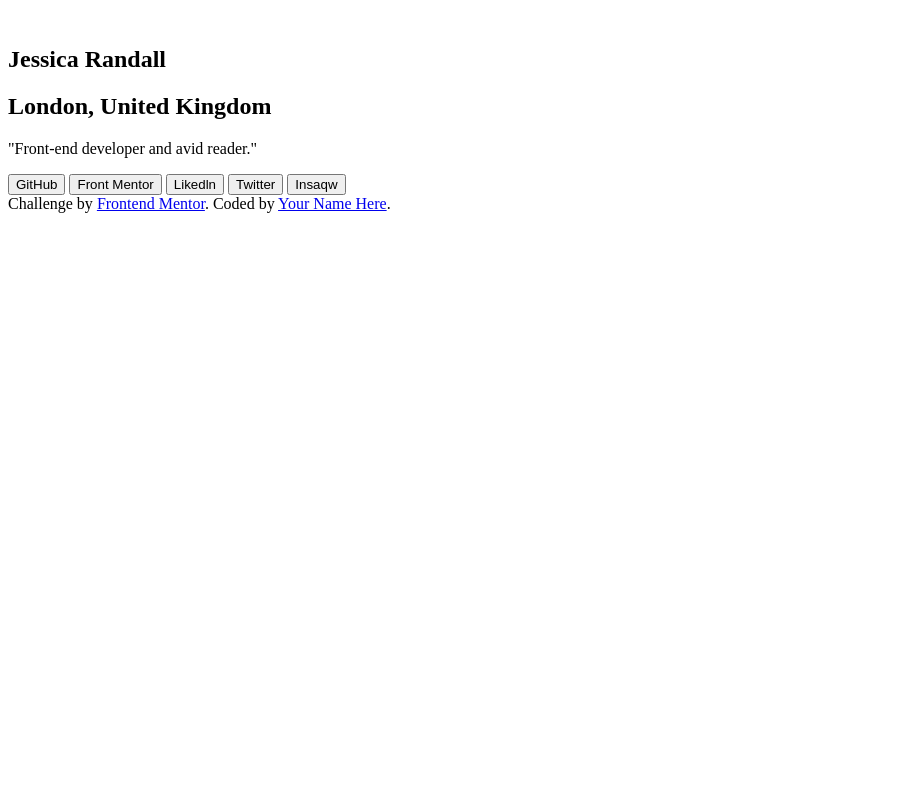
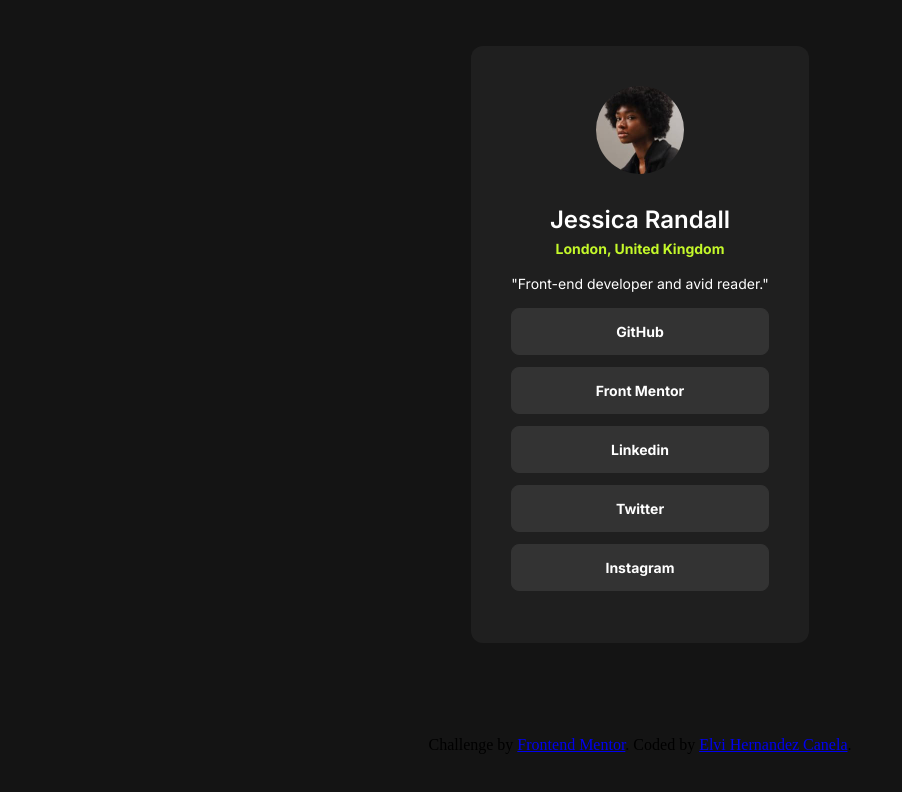
Before and after one commit to ElviCanelaH/social-links-profile, a plain HTML site: page index.html in a window 1280 px wide. Shown: the whole page, without its empty margins (0-902 px from the left). Drawn offline with Linux system fonts and the light colour scheme.

Commit message:
fin del proyecto

```diff
--- a/index.html
+++ b/index.html
@@ -16,7 +16,7 @@
   <section>
   <div class="container-one">
 
-    <img src="" alt="">
+    <div class="container-img"> <img src="/assets/images/avatar-jessica.jpeg" alt=""> </div>
     <h1 class="name">Jessica Randall</h1>
     <h2 class="pais">London, United Kingdom</h2>
 
@@ -27,10 +27,10 @@
   <div class="container-buttons">
 
     <button class="Github">GitHub</button>
-    <button class="FrontMentor ">Front Mentor</button>
-    <button class="Linkedln">Likedln</button>
+    <button class="FrontMentor">Front Mentor</button>
+    <button class="Linkedin">Linkedin</button>
     <button class="Twitter">Twitter</button>
-    <button class="Instagram">Insaqw</button>
+    <button class="Instagram">Instagram</button>
 
   </div>
 
@@ -38,7 +38,7 @@
 
   <div class="attribution">
     Challenge by <a href="https://www.frontendmentor.io?ref=challenge" target="_blank">Frontend Mentor</a>.
-    Coded by <a href="#">Your Name Here</a>.
+    Coded by <a href="https://www.frontendmentor.io/profile/ElviCanelaH">Elvi Hernandez Canela</a>.
   </div>
 
 </body>
--- a/style.css
+++ b/style.css
@@ -0,0 +1,110 @@
+:root {
+    --Dark-Grey: #1F1F1F;
+    --Grey: #333;
+    --Black: #141414;
+    --White: #FFF;
+    --Neon-Green: #c4f82a;
+
+}
+
+body {
+
+    margin: 0;
+    height: 100vh;
+    display: grid;
+    place-items: center;
+    background-color: var(--Black);
+
+}
+
+section {
+    background-color: var(--Dark-Grey);
+    max-width: 384px;
+    max-height: 611px;
+    border-radius: 12px;
+    padding: 40px;
+
+
+}
+
+.container-img {
+    padding: 0 24px 24px 24px
+}
+
+img {
+    width: 88px;
+    height: 88px;
+    border-radius: 50%;
+
+
+}
+
+.container-one {
+    display: flex;
+    justify-content: center;
+    align-items: center;
+    flex-direction: column;
+
+}
+
+.name {
+    color: var(--White);
+    font-family: Inter;
+    font-size: 24px;
+    font-style: normal;
+    font-weight: 600;
+    line-height: 150%;
+    margin: 0;
+    padding: 24px, s;
+}
+
+.pais {
+    color: var(--Neon-Green);
+    font-family: Inter;
+    font-size: 14px;
+    font-style: normal;
+    font-weight: 700;
+    line-height: 150%;
+    margin: 0;
+}
+
+p {
+    color: var(--White);
+    font-family: Inter;
+    font-size: 14px;
+    font-style: normal;
+    font-weight: 400;
+    line-height: 150%
+}
+
+.container-buttons {
+    display: flex;
+    flex-direction: column;
+}
+
+
+.container-buttons .Github,
+.container-buttons .FrontMentor,
+.container-buttons .Linkedin,
+.container-buttons .Twitter,
+.container-buttons .Instagram {
+    margin-bottom: 12px;
+    width: 100%;
+    height: 15%;
+    padding: 1.5vh;
+    background-color: var(--Grey);
+    color: var(--White);
+    border: 1px solid var(--Grey);
+    border-radius: 8px;
+    font-family: Inter;
+    font-size: 14px;
+    font-style: normal;
+    font-weight: 700;
+    line-height: 150%;
+}
+
+.attribution {
+  text-align: center;
+
+
+}
```
